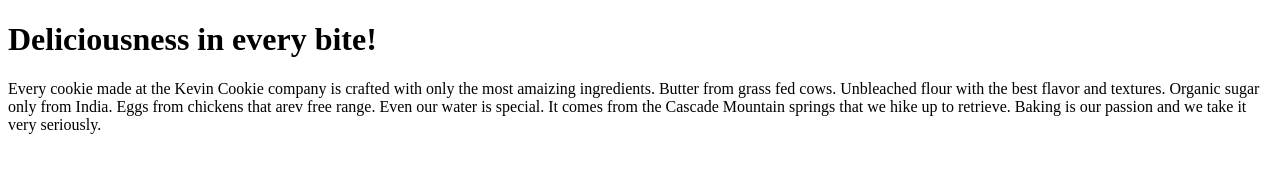
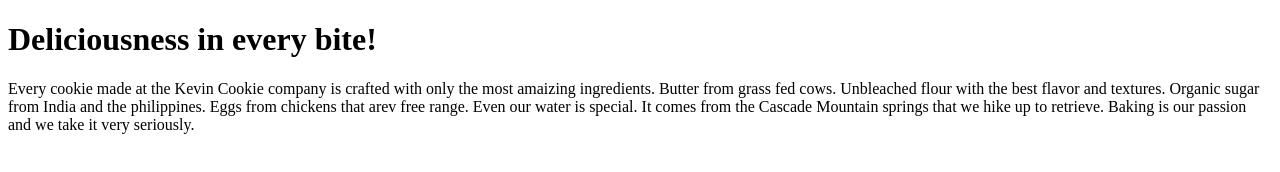
Before and after one commit to anoopjayaparaksh/anoop-comapny, a plain HTML site: page index.htm in a window 1280 px wide. Drawn offline with Linux system fonts and the light colour scheme.

Commit message:
Update index.htm

```diff
--- a/index.htm
+++ b/index.htm
@@ -4,7 +4,7 @@
 
 <h1>Deliciousness in every bite!</h1>
 
-<p>Every cookie made at the Kevin Cookie company is crafted with only the most amaizing ingredients. Butter from grass fed cows. Unbleached flour with the best flavor and textures. Organic sugar only from India. Eggs from chickens that arev free range. Even our water is special. It comes from the Cascade Mountain springs that we hike up to retrieve. Baking is our passion and we take it very seriously.</p>
+<p>Every cookie made at the Kevin Cookie company is crafted with only the most amaizing ingredients. Butter from grass fed cows. Unbleached flour with the best flavor and textures. Organic sugar  from India and the philippines. Eggs from chickens that arev free range. Even our water is special. It comes from the Cascade Mountain springs that we hike up to retrieve. Baking is our passion and we take it very seriously.</p>
 
 
 </body>
```
